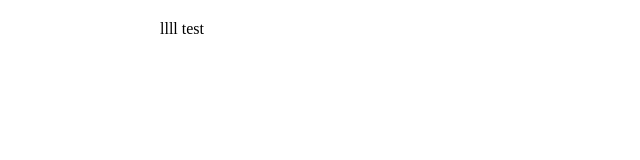
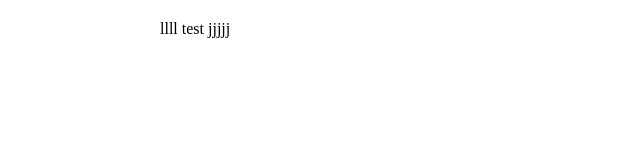
Before and after one commit to uagc-it-readiness/front-end-development-course-assignments, a plain HTML site: page Assignment1/index.html in a window 1280 px wide. Shown: the full height of the page, 0-640 px from the left. Drawn offline with Linux system fonts and the light colour scheme.

Commit message:
This is my second commit

```diff
--- a/Assignment1/index.html
+++ b/Assignment1/index.html
@@ -5,6 +5,6 @@
         <link rel="stylesheet" href="styles/main.css">
     </head>
     <body>llll
-test
+test        jjjjj
    </body>
 </html>
```
